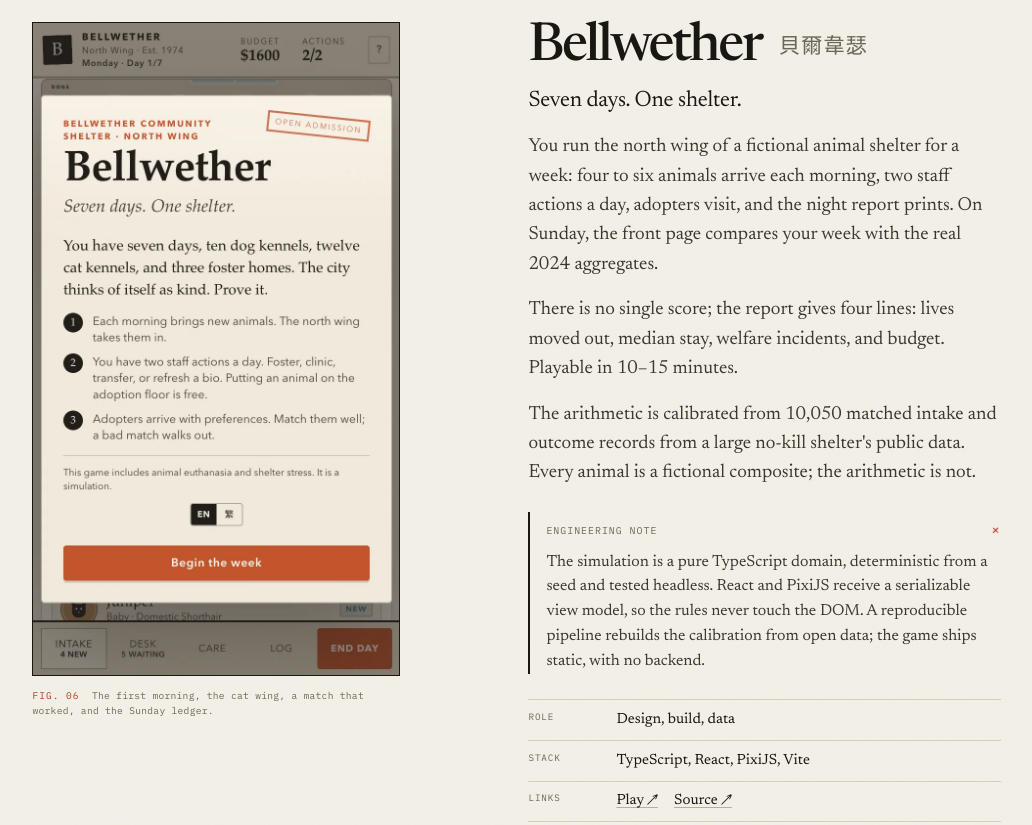
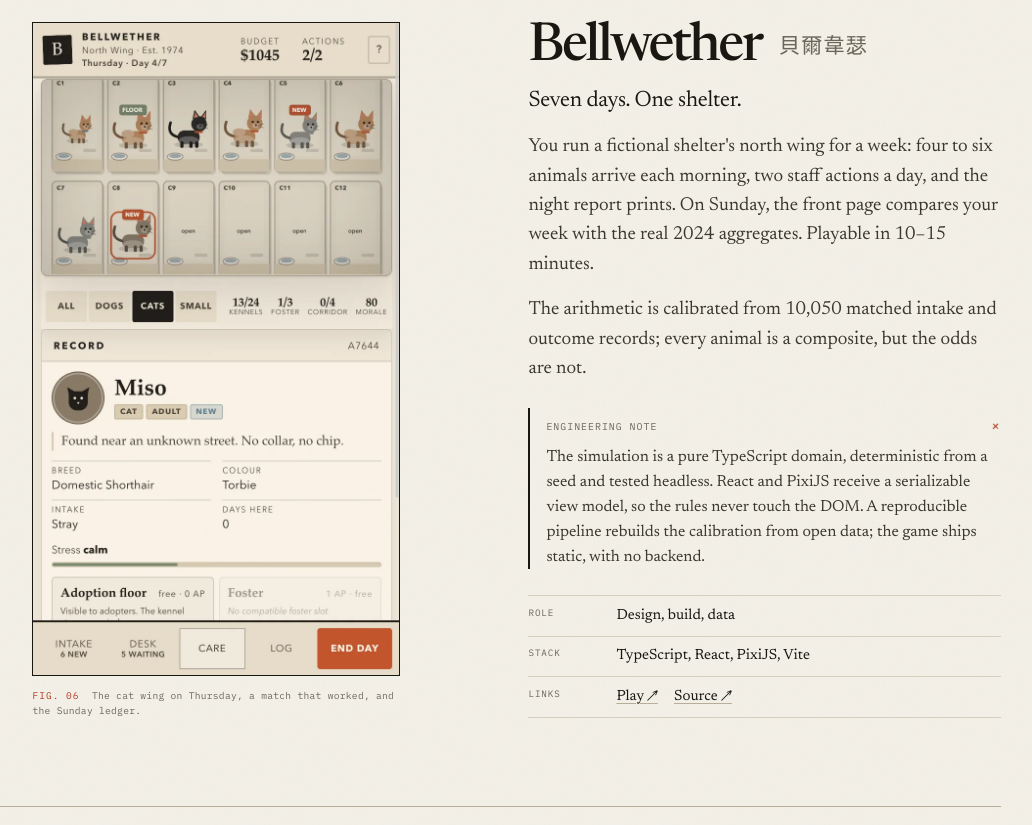
Before and after one commit to po-man/po-man.github.io, an Astro site: page / in a window 1280 px wide. Shown: the part 5443-6268 px from the top of the page, without its empty margins (241-1273 px from the left). Built offline with nearby package versions, Linux system fonts and the light colour scheme; Astro itself is replaced by a stand-in of ours.

Commit message:
fix: tighten Bellwether copy and drop the intro screenshot
Start the portrait gallery on the cat wing and shorten the body copy to the game loop, the Sunday comparison, and the calibration.

```diff
--- a/src/pages/index.astro
+++ b/src/pages/index.astro
@@ -304,9 +304,8 @@ const projectCount = projects.length.toString().padStart(2, "0");
                 <div class="project__text">
                   <h3 class="project__title">Bellwether <span class="project__zh" lang="zh-Hant">貝爾韋瑟</span></h3>
                   <p class="project__lede">Seven days. One shelter.</p>
-                  <p>You run the north wing of a fictional animal shelter for a week: four to six animals arrive each morning, two staff actions a day, adopters visit, and the night report prints. On Sunday, the front page compares your week with the real 2024 aggregates.</p>
-                  <p>There is no single score; the report gives four lines: lives moved out, median stay, welfare incidents, and budget. Playable in 10–15 minutes.</p>
-                  <p>The arithmetic is calibrated from 10,050 matched intake and outcome records from a large no-kill shelter's public data. Every animal is a fictional composite; the arithmetic is not.</p>
+                  <p>You run a fictional shelter's north wing for a week: four to six animals arrive each morning, two staff actions a day, and the night report prints. On Sunday, the front page compares your week with the real 2024 aggregates. Playable in 10–15 minutes.</p>
+                  <p>The arithmetic is calibrated from 10,050 matched intake and outcome records; every animal is a composite, but the odds are not.</p>
                   <details class="note" open>
                     <summary>Engineering note <span class="note__mark" aria-hidden="true">+</span></summary>
                     <div class="note__body">
@@ -321,11 +320,10 @@ const projectCount = projects.length.toString().padStart(2, "0");
                 </div>
                 <figure class="plate plate--portrait">
                   <div class="plate__media plate__media--portrait">
-                    <img src="/assets/img/projects/bellwether/cover.webp" width="750" height="1334" alt="Bellwether's opening screen: the title, the rules of the week, and a note that the game is a simulation." loading="lazy" decoding="async">
+                    <img src="/assets/img/projects/bellwether/care.webp" width="750" height="1334" alt="The cat wing on Thursday: twelve kennels, a selected cat's record, and the day's care actions." loading="lazy" decoding="async">
                   </div>
-                  <figcaption><span>Fig. 06</span> The first morning, the cat wing, a match that worked, and the Sunday ledger.</figcaption>
+                  <figcaption><span>Fig. 06</span> The cat wing on Thursday, a match that worked, and the Sunday ledger.</figcaption>
                   <template data-plate-slides>
-                    <img src="/assets/img/projects/bellwether/care.webp" width="750" height="1334" alt="The cat wing on Thursday: twelve kennels, a selected cat's record, and the day's care actions." data-caption="Thursday. The week is half over, the cat wing is filling up, and every kennel has a name.">
                     <img src="/assets/img/projects/bellwether/adoption.webp" width="750" height="1334" alt="An adopter at the desk: Nadia Okafor has matched with Otis, and the game confirms the adoption." data-caption="A match that worked. Otis goes home, and the kennel frees up for the next intake.">
                     <img src="/assets/img/projects/bellwether/ledger.webp" width="750" height="1334" alt="The Bellwether Ledger: a newspaper-style weekly report with an animal mosaic, the week's outcomes, and a comparison with the 2024 records." data-caption="The Bellwether Ledger. The week's outcomes sit beside the 2024 records, with no single score.">
                   </template>
```
Also changed, not shown: public/assets/img/projects/bellwether/cover.webp (deleted).
